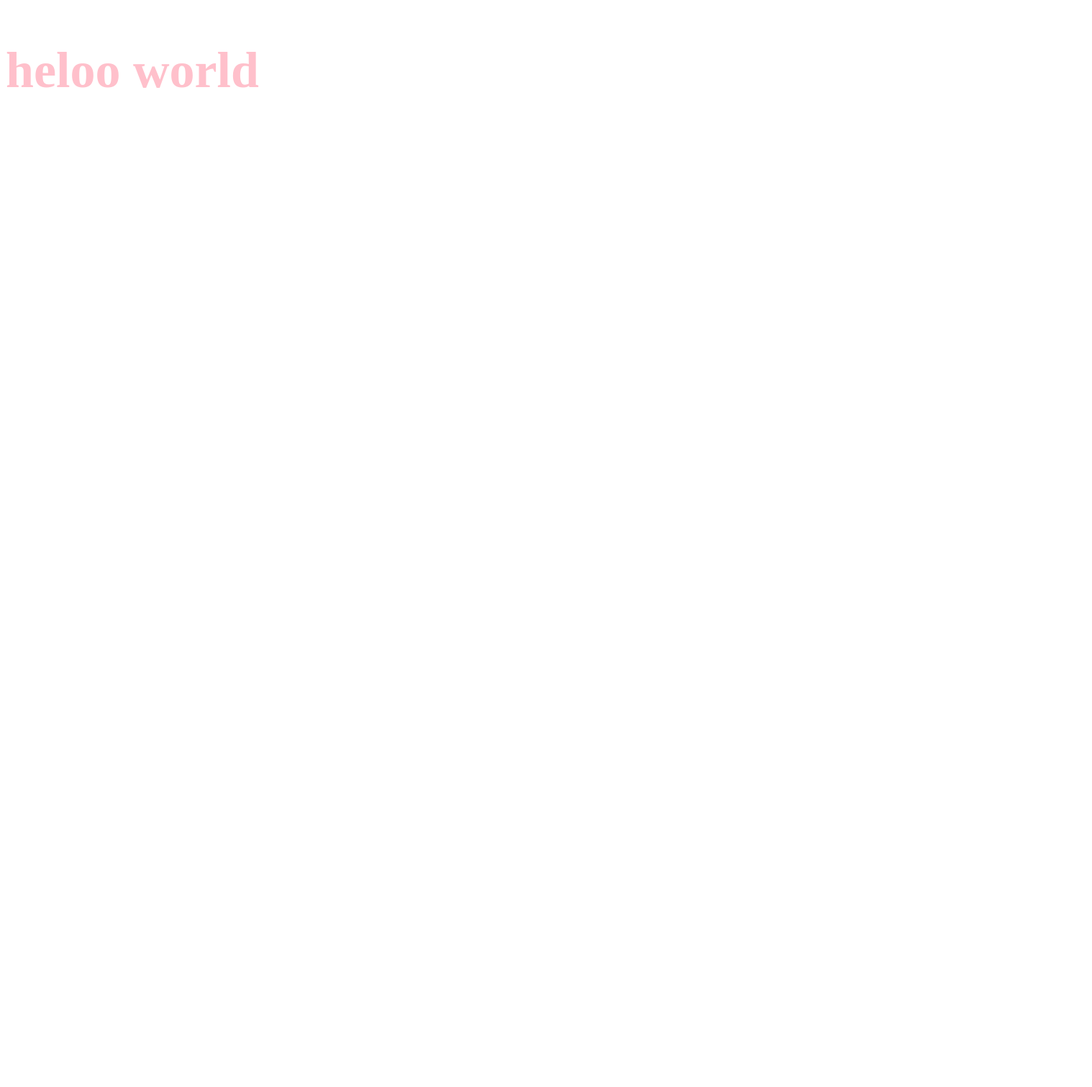
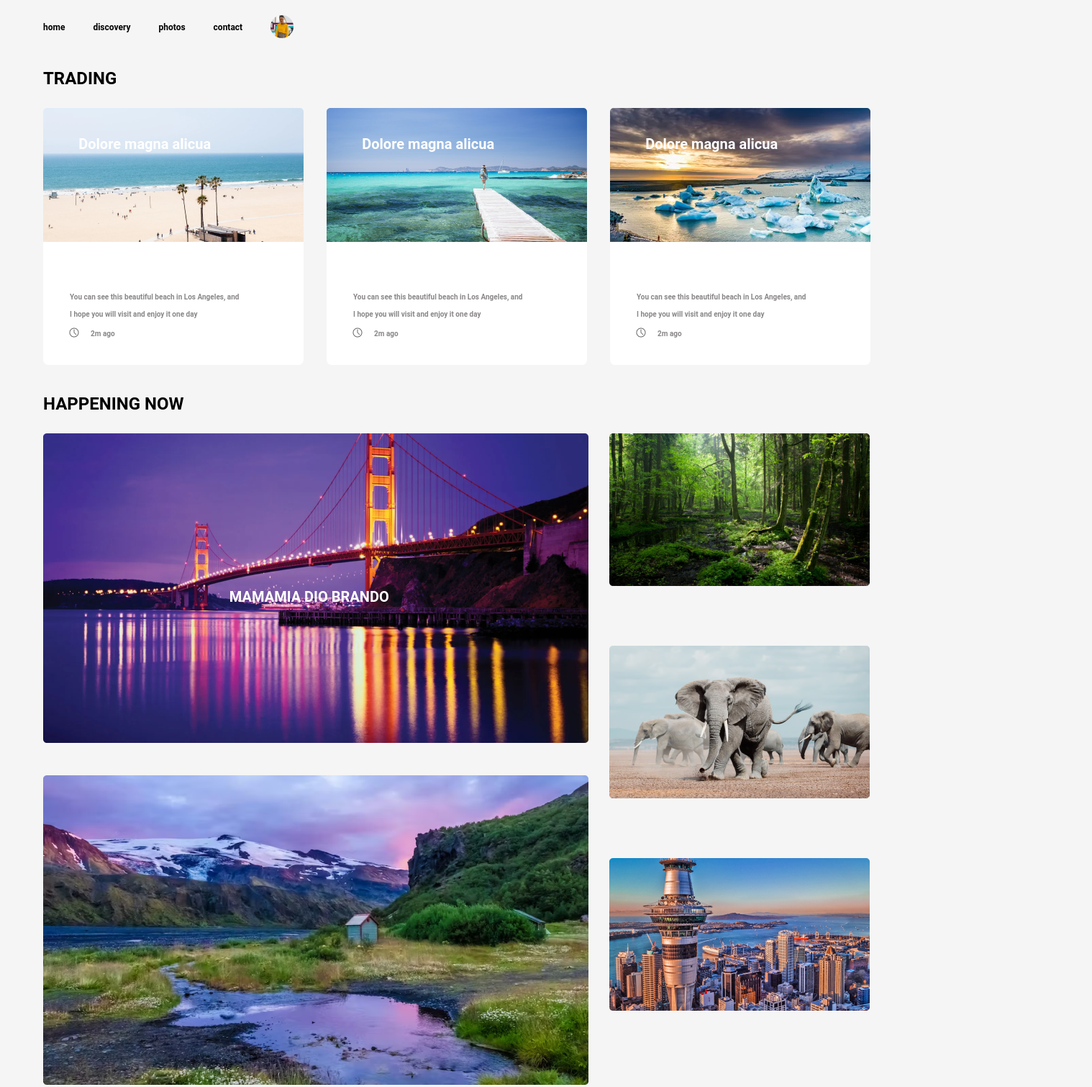
Before and after one commit to kakashito21/lecture6, a plain HTML site: page index.html in a window 1280 px wide. Shown: the top 1510 px of the page at 72% size, 1518 px wide, since content can reach past the window. Before the commit the page ends 800 px from the top, so only its background shows below. Drawn offline with Linux system fonts and the light colour scheme.

Commit message:
final
homework6

```diff
--- a/css/reset.css
+++ b/css/reset.css
@@ -0,0 +1,170 @@
+/* http://meyerweb.com/eric/tools/css/reset/
+   v2.0 | 20110126
+   License: none (public domain)
+*/
+
+html, body, div, span, applet, object, iframe,
+h1, h2, h3, h4, h5, h6, p, blockquote, pre,
+a, abbr, acronym, address, big, cite, code,
+del, dfn, em, img, ins, kbd, q, s, samp,
+small, strike, strong, sub, sup, tt, var,
+b, u, i, center,
+dl, dt, dd, ol, ul, li,
+fieldset, form, label, legend,
+table, caption, tbody, tfoot, thead, tr, th, td,
+article, aside, canvas, details, embed,
+figure, figcaption, footer, header, hgroup,
+menu, nav, output, ruby, section, summary,
+time, mark, audio, video {
+	margin: 0;
+	padding: 0;
+	border: 0;
+	font-size: 100%;
+	font: inherit;
+	vertical-align: baseline;
+}
+/* HTML5 display-role reset for older browsers */
+article, aside, details, figcaption, figure,
+footer, header, hgroup, menu, nav, section {
+	display: block;
+}
+body {
+	line-height: 1;
+}
+ol, ul {
+	list-style: none;
+}
+blockquote, q {
+	quotes: none;
+}
+blockquote:before, blockquote:after,
+q:before, q:after {
+	content: '';
+	content: none;
+}
+table {
+	border-collapse: collapse;
+	border-spacing: 0;
+}
+a{
+	text-decoration: none;
+}
+*{
+	box-sizing: border-box;
+}
+ header li{
+	display: inline-block;
+	font-family: 'Roboto';
+	font-style: normal;
+	font-weight: 700;
+	font-size: 12px;
+	line-height: 13px;
+	margin-right: 35px;
+
+
+	color: #000000;
+
+}
+header{
+	margin-bottom: 42px;
+
+}
+header ul{
+	display: inline-block;
+	vertical-align: middle;
+	margin-top: 21px;
+}
+body{
+	background: #F5F5F5;
+}
+header img{
+	display: inline-block;
+	vertical-align: middle;
+	margin-top: 21px;
+}
+p{
+	width: 238px;
+height: 36px;
+
+font-family: 'Roboto';
+font-style: normal;
+font-weight: 700;
+font-size: 10px;
+line-height: 12px;
+
+color: #8A8787;
+margin-top: 68px;
+margin-left: 37px;
+
+}
+section{
+	margin-bottom: 40px;
+}
+h4{
+	position: absolute;
+
+	top: 25%;
+	left: 40%;
+
+
+	font-family: 'Roboto';
+	font-style: normal;
+	font-weight: 700;
+	font-size: 20px;
+	line-height: 23px;
+	transform: translate(-20%,-50%);
+
+	color: #FFFFFF;
+
+
+}
+
+}
+img{
+	display: inline-block;
+}
+footer{
+	background: #243043;
+	margin-top: 36px;
+	width: 1518px;
+height: 201px;
+
+}
+footer li{
+	font-family: 'Roboto';
+font-style: normal;
+font-weight: 700;
+font-size: 12px;
+line-height: 14px;
+margin-bottom: 14px;
+
+
+color: #818687;
+
+}
+footer p{
+	display: inline-block;
+	vertical-align: top;
+	width: 249px;
+height: 14px;
+
+font-family: 'Roboto';
+font-style: normal;
+font-weight: 400;
+font-size: 12px;
+line-height: 14px;
+
+
+
+color: #FFFFFF;
+
+}
+footer img{
+	margin-top: 58px;
+	margin-left: 316px;
+	margin-right: ;
+}
+footer a{
+	color: #818687;
+
+}
--- a/css/style.css
+++ b/css/style.css
@@ -1,4 +1,125 @@
-h2{
-	font-size: 70px;
-	color: pink;
+.container{
+	width: 1160px;
+	margin:0 auto;
+
+
 }
+
+.sectionh1{
+	font-family: 'Roboto';
+font-style: normal;
+font-weight: 700;
+font-size: 24px;
+line-height: 28px;
+margin-bottom: 27px;
+
+color: #000000;
+
+
+}
+
+.s1div{
+	height: 357px;
+	width: 362px;
+
+	border-radius: 2%;
+	position: relative;
+	display: inline-block;
+	background-color: white;
+
+
+}
+#s1div1{
+	height: 357px;
+	width: 362px;
+	border-radius: 2%;
+	position: relative;
+	display: inline-block;
+	background-color: white;
+	margin-left: 28px;
+	margin-right: 28px;
+
+
+}
+
+.s1img{
+	position: relative;
+
+
+}
+.s1h2{
+	position: absolute;
+	width: 184px;
+height: 23px;
+
+font-family: 'Roboto';
+font-style: normal;
+font-weight: 700;
+font-size: 20px;
+line-height: 23px;
+
+color: #FFFFFF;
+top: 2%;
+left: 2%;
+margin-top: 32px;
+margin-left: 42px;
+
+}
+
+.clock{
+	margin-left: 35px;
+	margin-top: 11px;
+	display: inline-block;
+	vertical-align: bottom;
+}
+.min{
+font-family: 'Roboto';
+font-style: normal;
+font-weight: 700;
+font-size: 10px;
+line-height: 12px;
+display: inline-block;
+
+margin-left: 11px;
+vertical-align: bottom;
+color: #8A8787;
+
+}
+
+.s2firstdiv{
+width: 758px;
+display: inline-block;
+position: relative;
+border-radius: 1%;
+vertical-align: top;
+
+}
+
+.smdiv{
+	width: 362px;
+	display: inline-block;
+	margin-left: 25px;
+ 	vertical-align: top;
+	position: relative;
+	border-radius: 1%;
+}
+.smimg{
+margin-bottom: 80px;
+
+}
+#i1{
+	display: inline-block;
+	 margin-top: 42px;
+}
+
+.contact{
+	width: 400px;
+	margin-top: 59px;
+	margin-bottom: 20px;
+	display: inline-block;
+	vertical-align: top;
+}
+.footli{
+	display: inline-block;
+	margin-right: 70px;
+}
--- a/index.html
+++ b/index.html
@@ -8,7 +8,112 @@
 		<link rel="stylesheet" type="text/css" href="css/style.css">
 	</head>
 	<body>
-	<h2>heloo world</h2>
+		<header>
+			<div class="container">
+				<nav>
+					<ul>
+						<li>home</li>
+						<li>discovery</li>
+						<li>photos</li>
+						<li>contact</li>
+					</ul>
+					<img src="images/head.png">
+				</nav>
 
+			</div>
+		</header>
+		<section>
+			<div class="container">
+				<h1 class="sectionh1">TRADING</h2>
+				<div class="s1div">
+					<div class="s1img"><img src="images/img1.png"></div>
+					<h2 class="s1h2">Dolore magna alicua</h2>
+					<p>You can see this beautiful beach in Los Angeles, and
+						<br>
+						<br>
+
+					I hope you will visit and enjoy it one day</p>
+					<img class="clock" src="images/clock.png">
+					<h5 class="min">2m ago</h5>
+
+				</div>
+				<div id="s1div1">
+					<div class="s1img"><img src="images/img2.png"></div>
+					<h2 class="s1h2">Dolore magna alicua</h2>
+					<p>You can see this beautiful beach in Los Angeles, and
+						<br>
+						<br>
+
+					I hope you will visit and enjoy it one day</p>
+					<img class="clock" src="images/clock.png">
+					<h5 class="min">2m ago</h5>
+
+				</div>
+				<div class="s1div">
+					<div class="s1img"><img src="images/ice.png"></div>
+					<h2 class="s1h2">Dolore magna alicua</h2>
+					<p>You can see this beautiful beach in Los Angeles, and
+						<br>
+						<br>
+
+					I hope you will visit and enjoy it one day</p>
+					<img class="clock" src="images/clock.png">
+					<h5 class="min">2m ago</h5>
+
+				</div>
+
+			</div>
+		</section>
+		<section>
+			<div class="container">
+				<h2 class="sectionh1">HAPPENING NOW</h2>
+				<div class="s2firstdiv" >
+
+					<img src="images/Rectangle 7.png">
+					<h4>MAMAMIA DIO BRANDO</h4>
+					<img id="i1" src="images/Rectangle 8.png">
+				</div>
+
+				<div class="smdiv">
+					<img class="smimg" src="images/Rectangle 9.png">
+					<img class="smimg" src="images/Rectangle 10.png">
+					<img class="smimg" src="images/Rectangle 11.png">
+
+				</div>
+			</div>
+		</section>
+
+		<footer>
+			<div class="container">
+				<div class="contact">
+					<div class="footli">
+						<ul>
+							<li><a href="">home</a></li>
+							<li><a href="">Discovery</a></li>
+							<li><a href="">Photos</a></li>
+							<li><a href="">Contact</a></li>
+						</ul>
+					</div>
+					<div class="footli">
+						<ul>
+							<li><a href="">About</a></li>
+							<li><a href="">Help</a></li>
+							<li><a href="">Terms</a></li>
+							<li><a href="">Guidlines</a></li>
+						</ul>
+					</div>
+					<div class="footli">
+						<ul>
+							<li><a href="">Testimonials</a></li>
+							<li><a href="">Advertise</a></li>
+							<li><a href="">Integrations</a></li>
+							<li><a href="">Careers</a></li>
+						</ul>
+					</div>
+				</div>
+				<p>Stay with us in touch for the freshest products!</p>
+				<img src="images/geolab.png">
+			</div>
+		</footer>
 	</body>
 </html>
```
Also changed, not shown: images/Rectangle 10.png (added), images/Rectangle 11.png (added), images/Rectangle 7.png (added), images/Rectangle 8.png (added), images/Rectangle 9.png (added), images/clock.png (added), images/geolab.png (added), images/head.png (added), images/ice.png (added), images/img1.png (added), images/img2.png (added), pages/contact.html (deleted), pages/news.html (deleted). Lines whose indentation alone changed are shown as unchanged.
